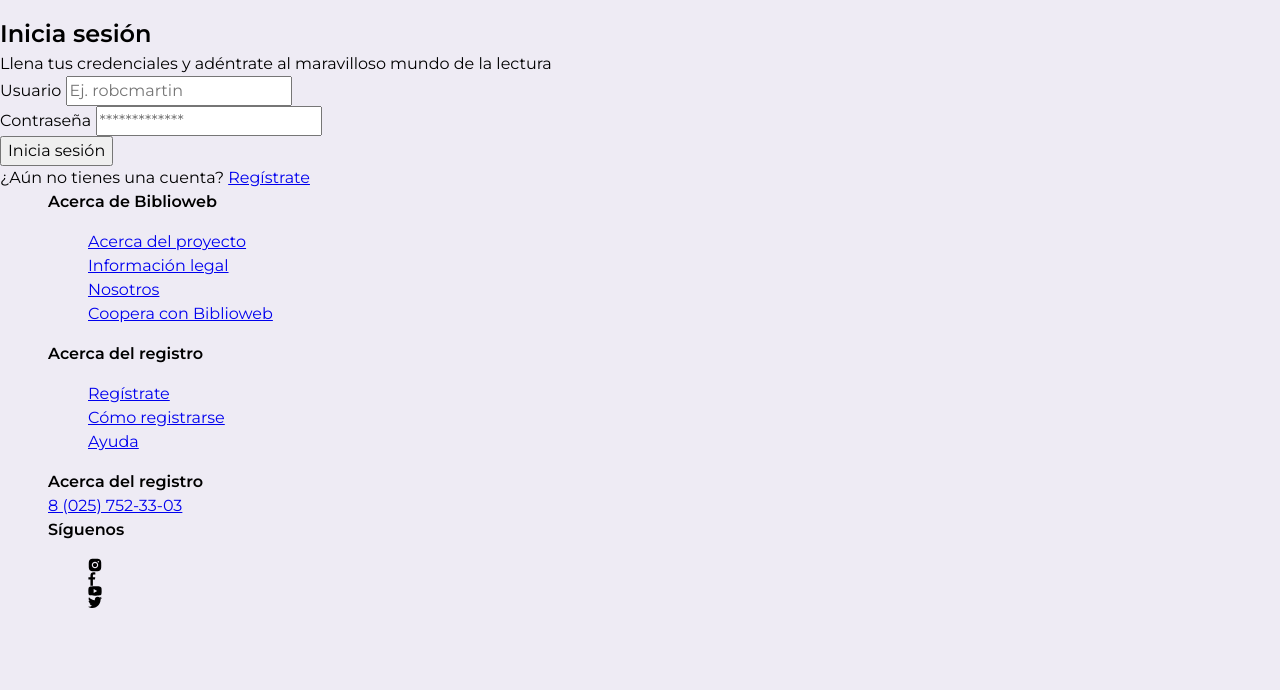
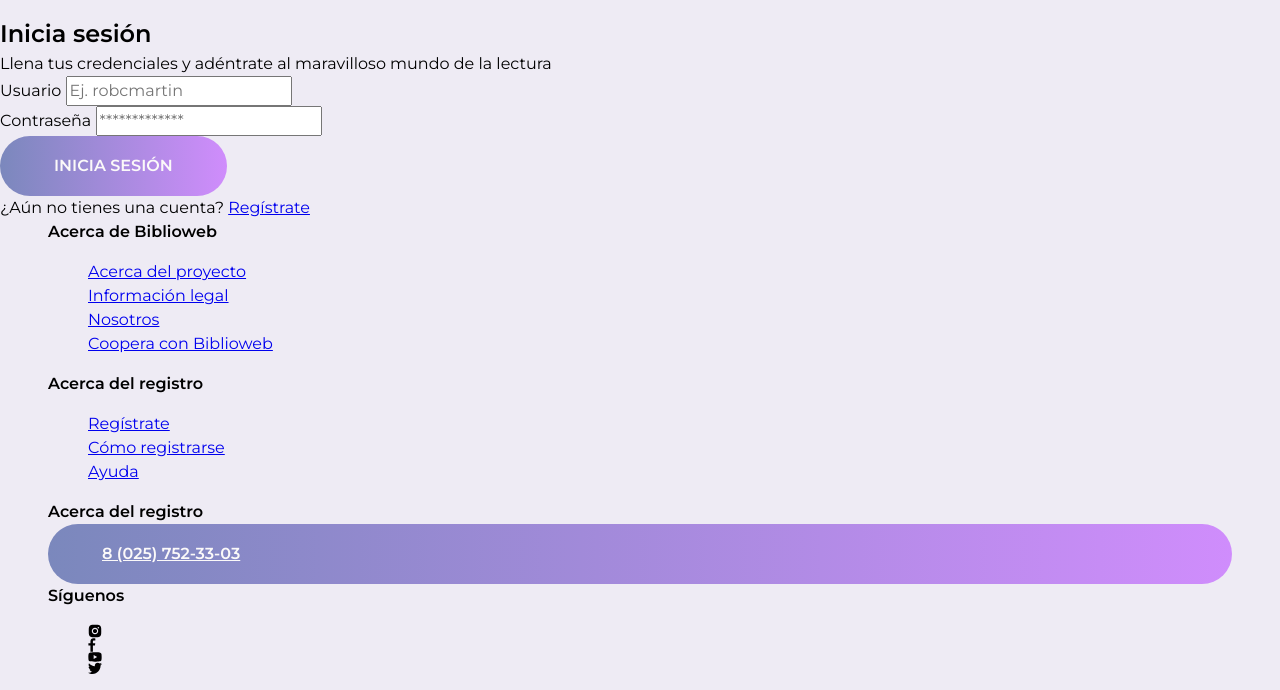
Before and after one commit to ehmenzala/biblioweb-php, a PHP site: page /templates/login.html in a window 1280 px wide. Shown: the part 234-924 px from the top of the page. Before the commit the page ends 842 px from the top, so only its background shows below. Run offline with PHP 8.4, Linux system fonts and the light colour scheme.

Commit message:
Add btn and btn-primary utility classes

```diff
--- a/css/style.css
+++ b/css/style.css
@@ -121,6 +121,21 @@ button {
   margin-inline: auto;
 }
 
+.btn {
+  display: block;
+  border: none;
+  cursor: pointer;
+  padding: 1.125rem 3.375rem;
+  text-transform: uppercase;
+  font-weight: var(--fw-600);
+  border-radius: 999px;
+}
+
+.btn-primary {
+  color: hsl(0, 27%, 98%);
+  background-image: var(--gradiend-primary-400);
+}
+
 /* General styling */
 
 body {
```
